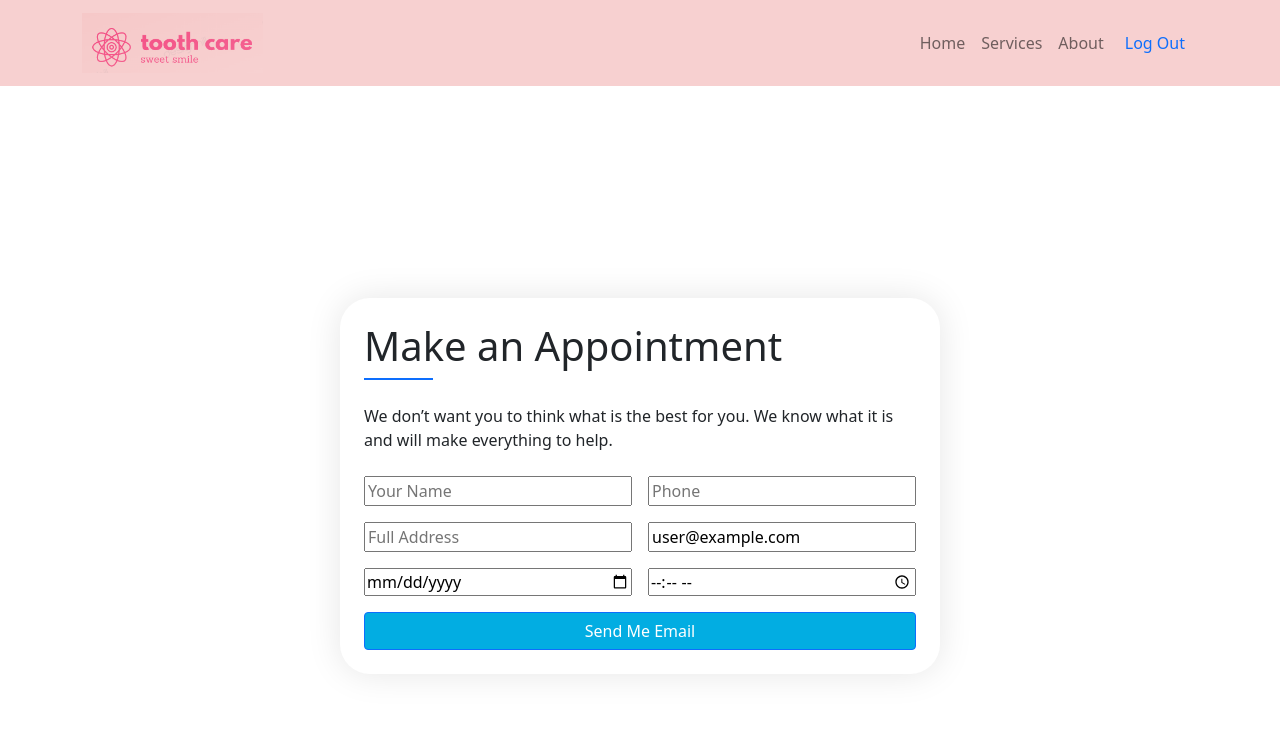
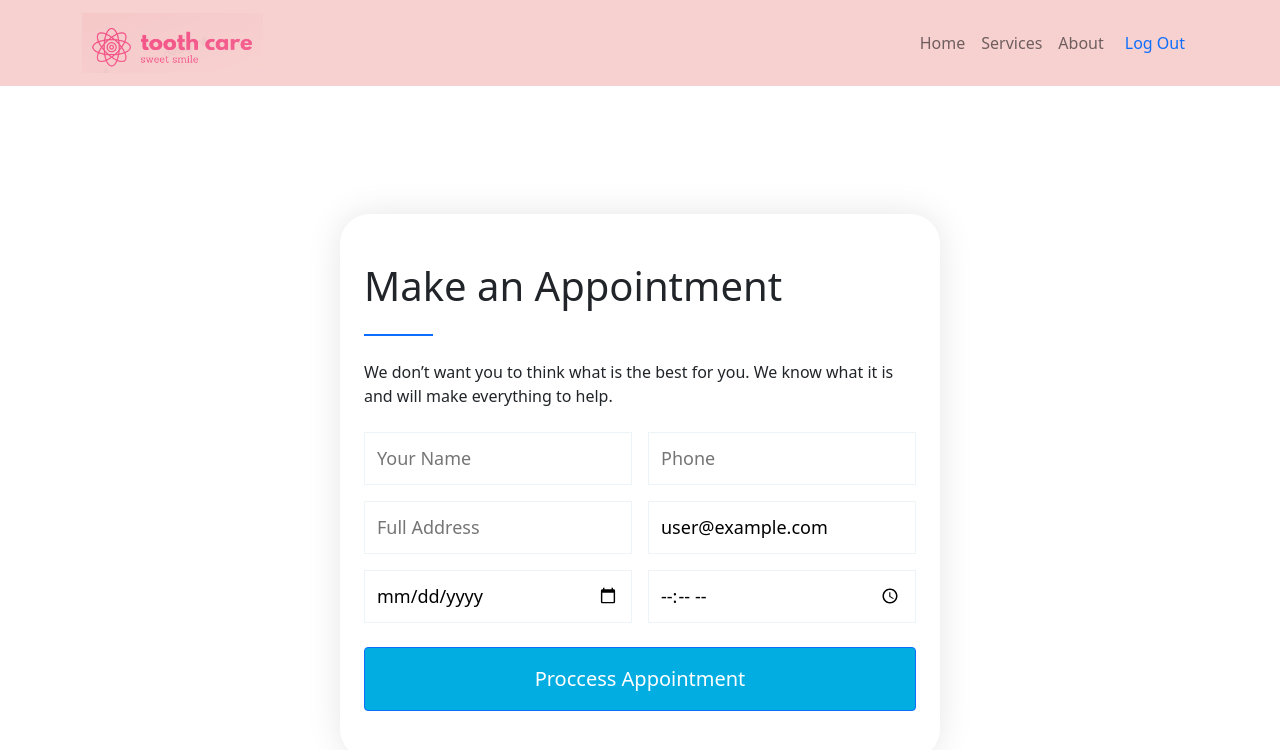
Before and after one commit to akashwebs/tooth-care-services-client, a React (Create React App) app: page /checkout in a window 1280 px wide. Shown: the top 750 px of the page. Built offline with nearby package versions, Linux system fonts and the light colour scheme; no server answers; sample sign-in values are in the browser's storage.

Commit message:
some style change in appoinment page

```diff
--- a/src/Pages/CheackOut/CheackOut.js
+++ b/src/Pages/CheackOut/CheackOut.js
@@ -11,13 +11,13 @@ const CheackOut = () => {
         <div className='container d-flex align-items-center ' style={{ height: '100vh ' }}>
             <div className=' mx-auto p-4 checkout-container'>
                 <div className=''>
-                    <h1>Make an Appointment</h1>
+                    <h1 className='my-4'>Make an Appointment</h1>
                     <div className=' w-50 '>
                         <div style={{ height: '2px' }} className='w-25 bg-primary'></div>
                     </div>
                 </div>
                 <p className='text-dark my-4'>We don’t want you to think what is the best for you. We know what it is and will make everything to help.</p>
-                <Form>
+                <Form className='appointment-container'>
                     <div className='d-flex'>
 
                             <input className='w-50 d-block me-2' type="text" name="yourName" id="" placeholder='Your Name' />
@@ -27,7 +27,7 @@ const CheackOut = () => {
                     <div className='d-flex my-3'>
 
                             <input className='w-50 d-block me-2' type="text" name="address" id="" placeholder='Full Address' />
-                            <input className='w-50 ms-2' type="email" name="Email" id="" placeholder='Your email' value={user?.email} />
+                            <input readOnly className='w-50 ms-2' type="email" name="Email" id="" placeholder='Your email' value={user?.email} />
 
                     </div>
                     <div className='d-flex my-3'>
@@ -37,8 +37,8 @@ const CheackOut = () => {
 
                     </div>
 
-                    <Button variant="primary" className='w-100 form-button d-block' type="submit">
-                        Send Me Email
+                    <Button variant="primary" className='w-100 form-button py-3 fs-5 d-block my-4' type="submit">
+                        Proccess Appointment
                     </Button>
 
                 </Form>
--- a/src/Pages/CheackOut/Cheackout.css
+++ b/src/Pages/CheackOut/Cheackout.css
@@ -1,14 +1,19 @@
-
-.checkout-container{
+.checkout-container {
 
     max-width: 600px;
     margin: 0 auto;
     width: 100%;
     background: #fff;
-        padding: 50px;
+    padding: 70px;
     border-radius: 30px;
     box-shadow: 0 0 35px rgb(0 0 0 / 10%);
     text-align: left;
     box-sizing: border-box;
 
 }
+
+.appointment-container input {
+    padding: 12px;
+    font-size: 18px;
+    border: 1px solid #ECF4F7;
+}
```
Lines whose indentation alone changed are shown as unchanged.
